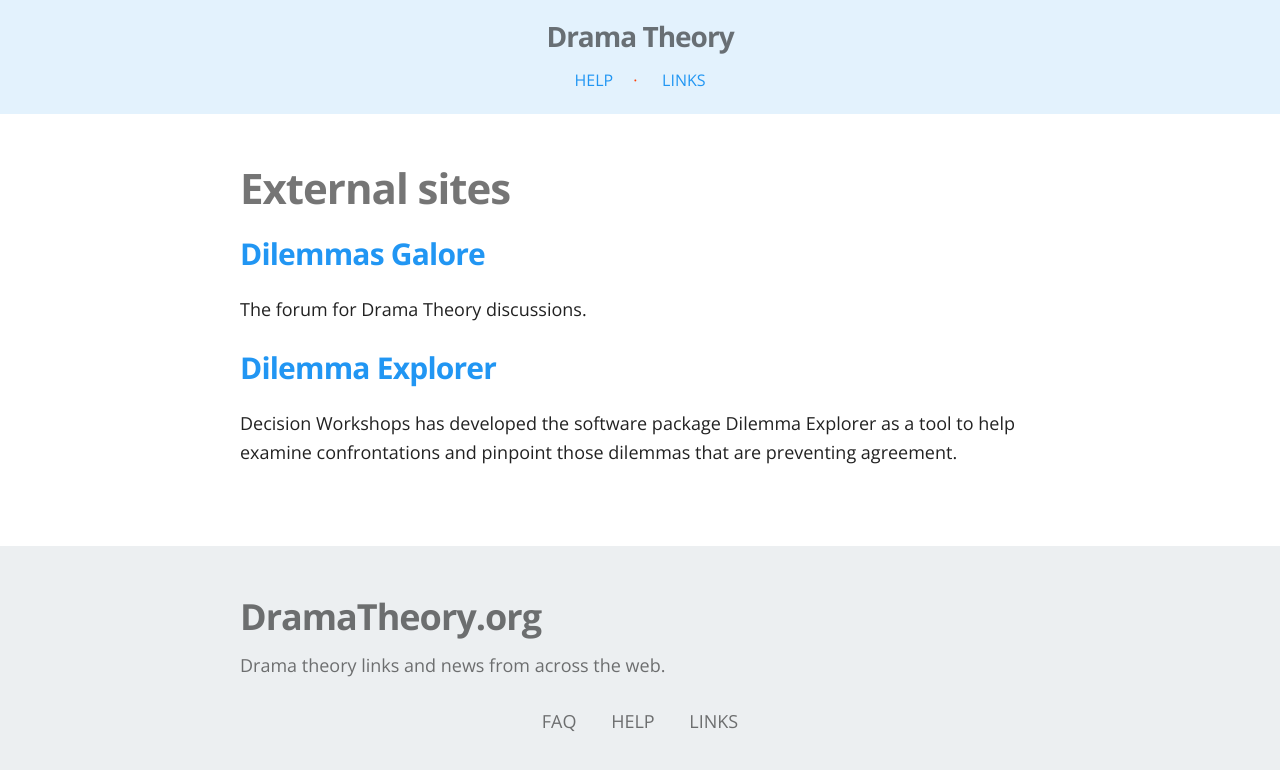
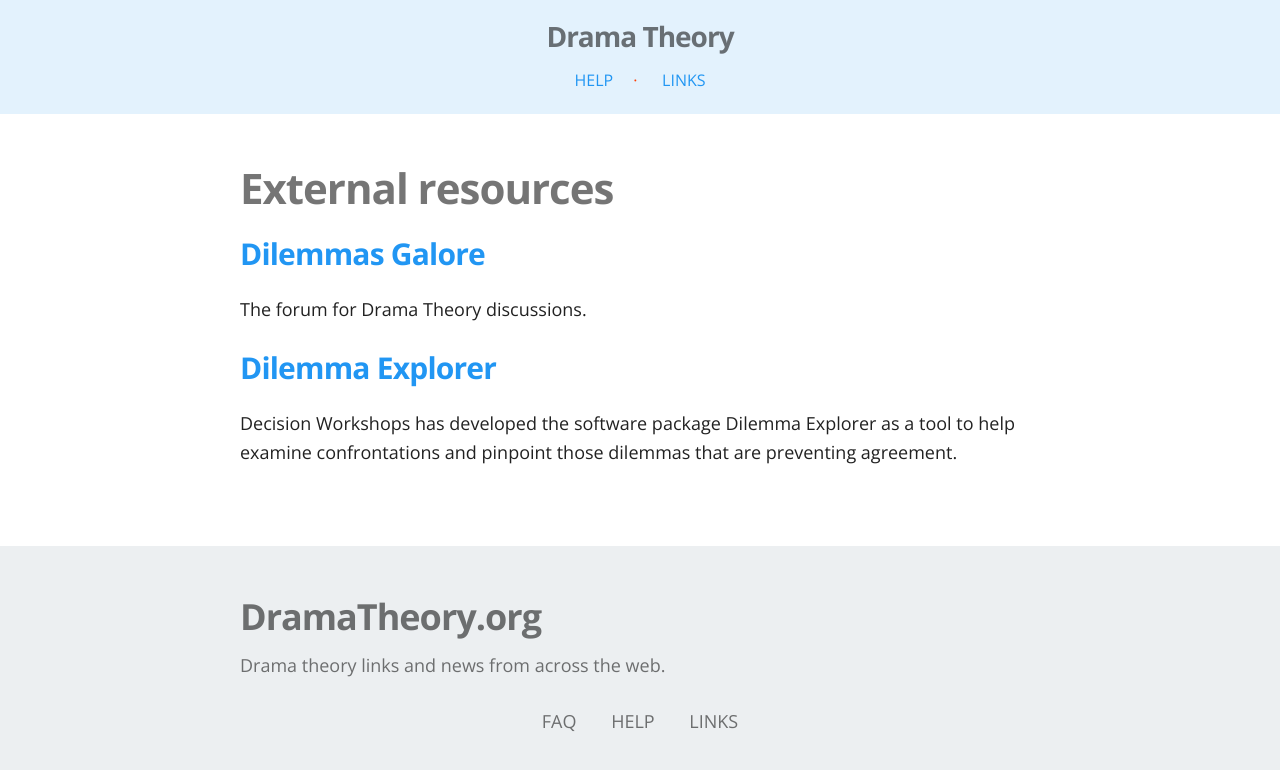
Before and after one commit to dramatheory/dramatheory.github.io, a Jekyll site: the page built from links.md, in a window 1280 px wide. Shown: the top 770 px of the page. Built offline with Jekyll 4.4.1, drawn with Linux system fonts in a browser that asks for light colours; some web fonts are replaced; Markdown is read by kramdown in place of the engine named in the settings.

Commit message:
update links title

```diff
--- a/links.md
+++ b/links.md
@@ -5,7 +5,7 @@
 permalink: /links/
 ---
 
-## External sites
+## External resources
 
 {% capture my_include %}{% include links.md %}{% endcapture %}
 {{ my_include | markdownify }}
```
